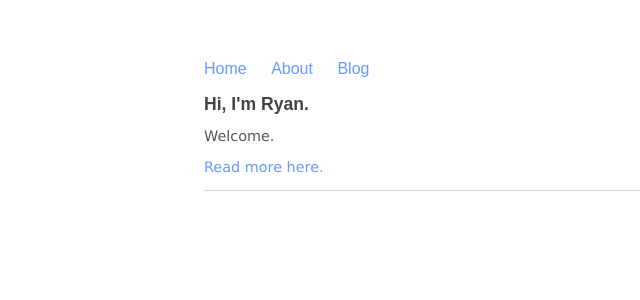
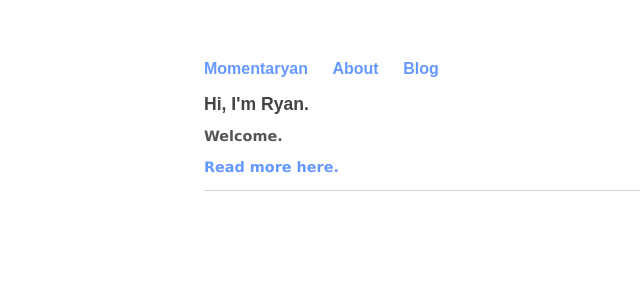
Before and after one commit to momentaryanblog/momentaryanblog.github.io, a Jekyll site: the page built from index.html, in a window 1280 px wide. Shown: the top 300 px of the page, without its empty margins (116-756 px from the left). Built offline with Jekyll 4.4.1, drawn with Linux system fonts in a browser that asks for light colours.

Commit message:
Update default.html

```diff
--- a/_layouts/default.html
+++ b/_layouts/default.html
@@ -8,7 +8,7 @@
 		<body>
 			<nav>
 	    		<ul>
-	        		<li><a href="/">Home</a></li>
+	        		<b><li><a href="/">Momentaryan</a></li><b>
 		        	<li><a href="/about">About</a></li>
               			<li><a href="/blog">Blog</a></li>
 
```
